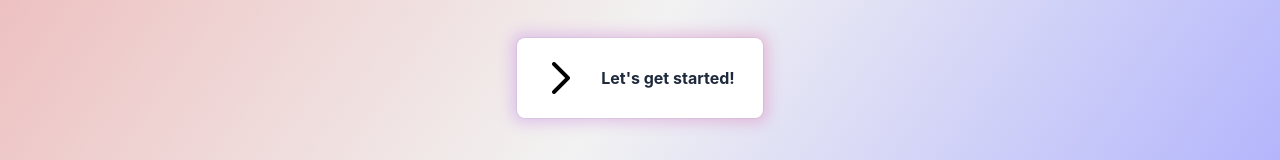
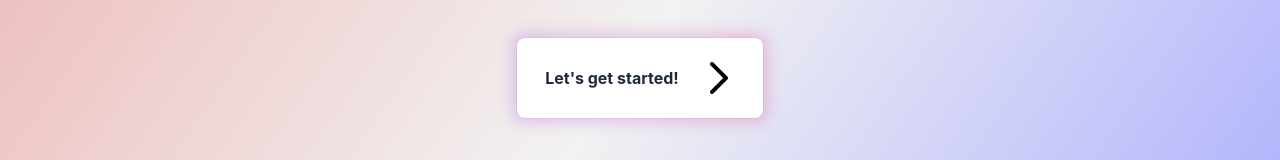
Before and after one commit to didcreetsadgoku500/LifeStack, a React (Vite) app in the folder React/: page / in a window 1280 px wide. Shown: the part 346-506 px from the top of the page. Built offline with nearby package versions, Linux system fonts and the light colour scheme.

Commit message:
move icons

```diff
--- a/React/src/atoms/CardButton.tsx
+++ b/React/src/atoms/CardButton.tsx
@@ -14,12 +14,12 @@ const CardButton = ({onClick, children, iconSrc}: ButtonProps) => {
     return <div className="group relative max-w-7xl mx-auto">
     <div className="absolute -inset-1 bg-gradient-to-r from-purple-600 to-pink-600 rounded-lg blur opacity-25 group-hover:opacity-100 transition duration-200 group-hover:duration-200 -z-10"></div>
     <div className="px-7 py-6 bg-white ring-1 ring-gray-900/5 rounded-lg leading-none flex items-center justify-start space-x-6" onClick={onClick}>
+      <div className="space-y-2">
+        <p className="text-slate-800 font-bold  ">{children}</p>
+      </div>
       {
         iconSrc ? <img src={iconSrc} className="w-8 h-8"/> : ""
       }
-      <div className="space-y-2">
-        <p className="text-slate-800 font-bold  ">{children}</p>
-      </div>
     </div>
    </div>
 
```
